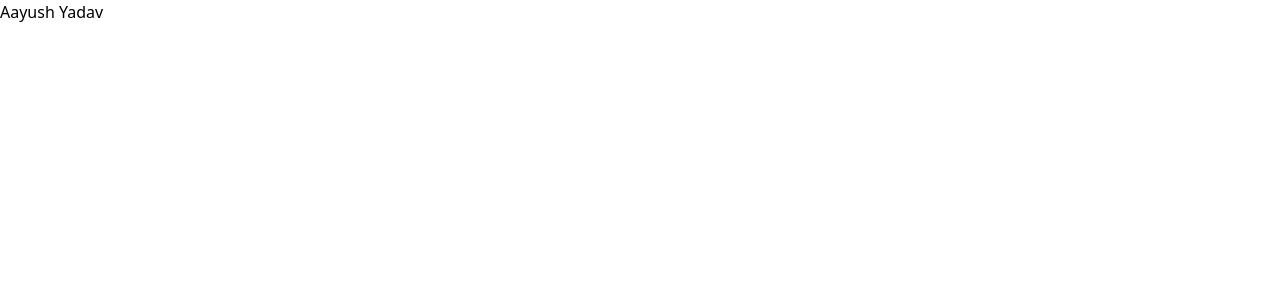
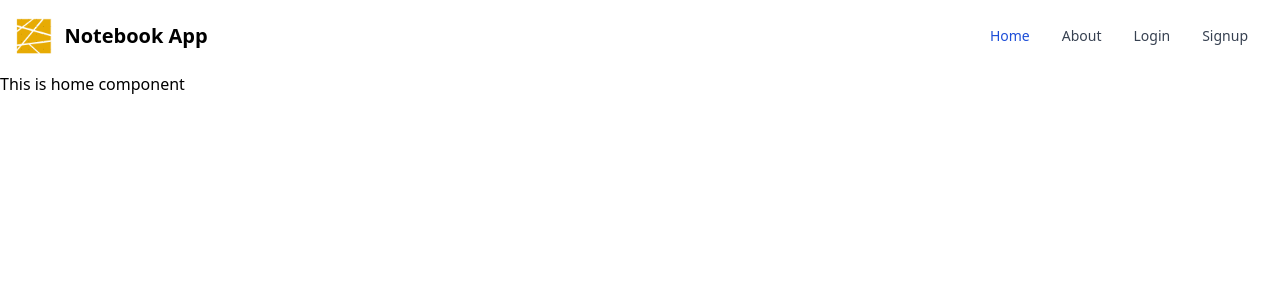
Before and after one commit to AayushDev-02/Notebook-App-React, a React (Create React App) app: page / in a window 1280 px wide. Shown: the top 300 px of the page. Built offline with nearby package versions, Linux system fonts and the light colour scheme.

Commit message:
Added context api

```diff
--- a/public/index.html
+++ b/public/index.html
@@ -24,7 +24,7 @@
       work correctly both with client-side routing and a non-root public URL.
       Learn how to configure a non-root public URL by running `npm run build`.
     -->
-    <title>React App</title>
+    <title>Notebook App</title>
   </head>
   <body>
     <noscript>You need to enable JavaScript to run this app.</noscript>
--- a/src/App.js
+++ b/src/App.js
@@ -1,10 +1,37 @@
+import React from 'react'
+import {
+  BrowserRouter as Router,
+  Routes,
+  Route
+} from "react-router-dom";
 
+import About from './components/About';
+import Home from './components/Home';
+import Login from './components/Login';
+
+import Navbar from './components/Navbar';
+import Signup from './components/Signup';
+import NoteState from './context/notes/NoteState';
 
 function App() {
   return (
-    <div className="App">
-      <h1>Aayush Yadav</h1>
-    </div>
+    <>
+      <NoteState>
+        <Router>
+          <Navbar />
+
+          <Routes>
+            <Route exact path='/' element={<Home />} />
+            <Route exact path='/about' element={<About />} />
+            <Route exact path='/signup' element={<Signup />} />
+            <Route exact path='/login' element={<Login />} />
+          </Routes>
+
+
+        </Router>
+      </NoteState>
+
+    </>
   );
 }
 
--- /dev/null
+++ b/src/components/About.js
@@ -0,0 +1,21 @@
+
+import React, {useContext, useEffect} from "react"
+import noteContext from "../context/notes/noteContext"
+
+const About = () => {
+
+  const a = useContext(noteContext)
+
+  useEffect(() => {
+    a.update()
+    // eslint-disable-next-line
+  }, [])
+
+  return (
+    <div>
+      This is About {a.state.name} and he is in class {a.state.class}
+    </div>
+  )
+}
+
+export default About
--- /dev/null
+++ b/src/components/Home.js
@@ -0,0 +1,14 @@
+import React from 'react'
+
+
+const Home = () => {
+  return (
+    <div>
+      <h1>This is home component</h1>
+
+
+    </div>
+  )
+}
+
+export default Home
--- /dev/null
+++ b/src/components/Login.js
@@ -0,0 +1,11 @@
+import React from 'react'
+
+const Login = () => {
+  return (
+    <div>
+
+    </div>
+  )
+}
+
+export default Login
--- /dev/null
+++ b/src/components/Navbar.js
@@ -0,0 +1,42 @@
+import React from 'react'
+import { Link } from "react-router-dom";
+
+const Navbar = () => {
+  return (
+
+
+    <nav className="bg-white border-gray-200 px-2 sm:px-4 py-2.5 rounded dark:bg-gray-900">
+      <div className="container flex flex-wrap items-center justify-between mx-auto">
+        <Link to="/" className="flex items-center">
+          <img src="./images/logo.png" className="h-6 mr-3 sm:h-9" alt="Flowbite Logo" />
+          <span className="self-center text-xl font-semibold whitespace-nowrap dark:text-white">Notebook App</span>
+        </Link>
+        <button data-collapse-toggle="navbar-default" type="button" className="inline-flex items-center p-2 ml-3 text-sm text-gray-500 rounded-lg md:hidden hover:bg-gray-100 focus:outline-none focus:ring-2 focus:ring-gray-200 dark:text-gray-400 dark:hover:bg-gray-700 dark:focus:ring-gray-600" aria-controls="navbar-default" aria-expanded="false">
+          <span className="sr-only">Open main menu</span>
+          <svg className="w-6 h-6" aria-hidden="true" fill="currentColor" viewBox="0 0 20 20" xmlns="http://www.w3.org/2000/svg"><path fillRule="evenodd" d="M3 5a1 1 0 011-1h12a1 1 0 110 2H4a1 1 0 01-1-1zM3 10a1 1 0 011-1h12a1 1 0 110 2H4a1 1 0 01-1-1zM3 15a1 1 0 011-1h12a1 1 0 110 2H4a1 1 0 01-1-1z" clipRule="evenodd"></path></svg>
+        </button>
+        <div className="hidden w-full md:block md:w-auto" id="navbar-default">
+          <ul className="flex flex-col p-4 mt-4 border border-gray-100 rounded-lg bg-gray-50 md:flex-row md:space-x-8 md:mt-0 md:text-sm md:font-medium md:border-0 md:bg-white dark:bg-gray-800 md:dark:bg-gray-900 dark:border-gray-700">
+            <li>
+              <Link to="/" className="block py-2 pl-3 pr-4 text-white bg-blue-700 rounded md:bg-transparent md:text-blue-700 md:p-0 dark:text-white" aria-current="page">Home</Link>
+            </li>
+            <li>
+              <Link to="/about" className="block py-2 pl-3 pr-4 text-gray-700 rounded hover:bg-gray-100 md:hover:bg-transparent md:border-0 md:hover:text-blue-700 md:p-0 dark:text-gray-400 md:dark:hover:text-white dark:hover:bg-gray-700 dark:hover:text-white md:dark:hover:bg-transparent">About</Link>
+            </li>
+            <li>
+              <Link to="/login" className="block py-2 pl-3 pr-4 text-gray-700 rounded hover:bg-gray-100 md:hover:bg-transparent md:border-0 md:hover:text-blue-700 md:p-0 dark:text-gray-400 md:dark:hover:text-white dark:hover:bg-gray-700 dark:hover:text-white md:dark:hover:bg-transparent">Login</Link>
+            </li>
+            <li>
+              <Link to="/signup" className="block py-2 pl-3 pr-4 text-gray-700 rounded hover:bg-gray-100 md:hover:bg-transparent md:border-0 md:hover:text-blue-700 md:p-0 dark:text-gray-400 md:dark:hover:text-white dark:hover:bg-gray-700 dark:hover:text-white md:dark:hover:bg-transparent">Signup</Link>
+            </li>
+
+          </ul>
+        </div>
+      </div>
+    </nav>
+
+
+  )
+}
+
+export default Navbar
--- /dev/null
+++ b/src/components/Signup.js
@@ -0,0 +1,11 @@
+import React from 'react'
+
+const Signup = () => {
+  return (
+    <div>
+
+    </div>
+  )
+}
+
+export default Signup
--- /dev/null
+++ b/src/context/notes/NoteState.js
@@ -0,0 +1,31 @@
+
+import { useState } from "react";
+import NoteContext from "./noteContext";
+
+const NoteState = (props) => {
+
+    const s1 = {
+        "name":"Aayush",
+        "class":"5b"
+    }
+
+    const [state, setState] = useState(s1);
+    const update = () => {
+        setTimeout(() => {
+            setState({
+                "name":"Aayush Yadav",
+                "class":"10a",
+            })
+        },1000)
+    }
+    return (
+        <NoteContext.Provider value={{state, update}}>
+
+            {props.children}
+
+        </NoteContext.Provider>
+    )
+}
+
+
+export default NoteState;
--- /dev/null
+++ b/src/context/notes/noteContext.js
@@ -0,0 +1,8 @@
+import { createContext } from "react";
+
+
+const noteContext = createContext();
+
+
+
+export default noteContext;
```
Also changed, not shown: public/images/aayush.png (added), public/images/logo.png (added).
